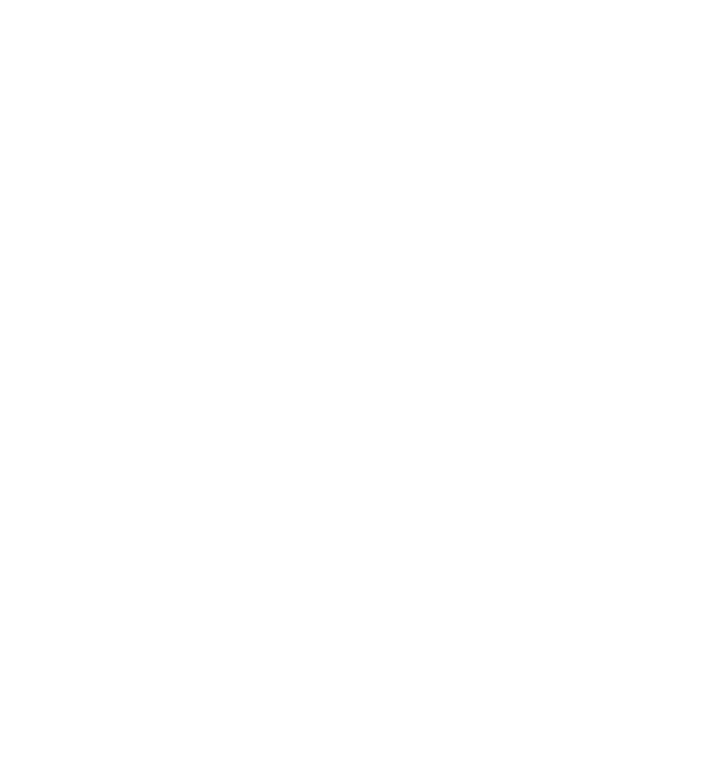
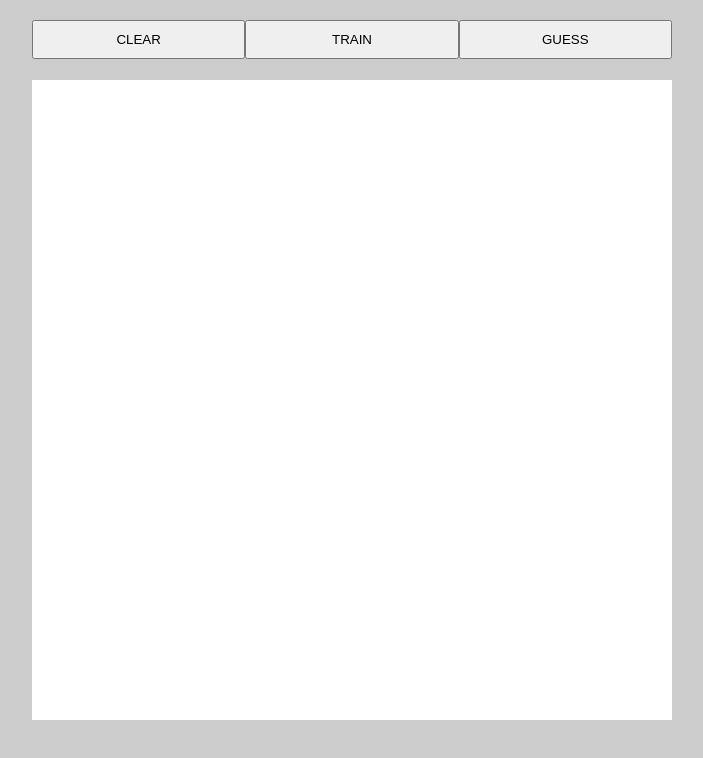
Before and after one commit to salmi3d/simple-js-neural-network, a plain HTML site: page index.html in a window 1280 px wide. Shown: the whole page, without its empty margins (288-991 px from the left). Drawn offline with Linux system fonts and the light colour scheme.

Commit message:
basic stuff

```diff
--- a/app.css
+++ b/app.css
@@ -1,3 +1,26 @@
+body {
+  margin: 0;
+  background-color: #ccc;
+}
+
 #app {
   display: block;
+  position: absolute;
+  left: 50%;
+  top: 50%;
+  transform: translate(-50%, -50%);
+  background-color: #fff;
+  width: 640px;
+  height: 640px;
 }
+
+.handlers {
+  margin: 20px auto;
+  width: 640px;
+  display: flex;
+}
+
+.handlers > button {
+  flex: 1;
+  padding: 10px;
+}
--- a/index.html
+++ b/index.html
@@ -6,9 +6,14 @@
     <meta http-equiv="X-UA-Compatible" content="ie=edge">
     <title>Simple JS Neural Network</title>
     <link rel="stylesheet" href="app.css">
-    <script src="//unpkg.com/brain.js"></script>
+    <script src="https://unpkg.com/brain.js"></script>
 </head>
 <body>
+    <div class="handlers">
+      <button id="clear">CLEAR</button>
+      <button id="train">TRAIN</button>
+      <button id="guess">GUESS</button>
+    </div>
     <canvas id="app">Bummer :-(</canvas>
     <script src="app.js"></script>
 </body>
```
